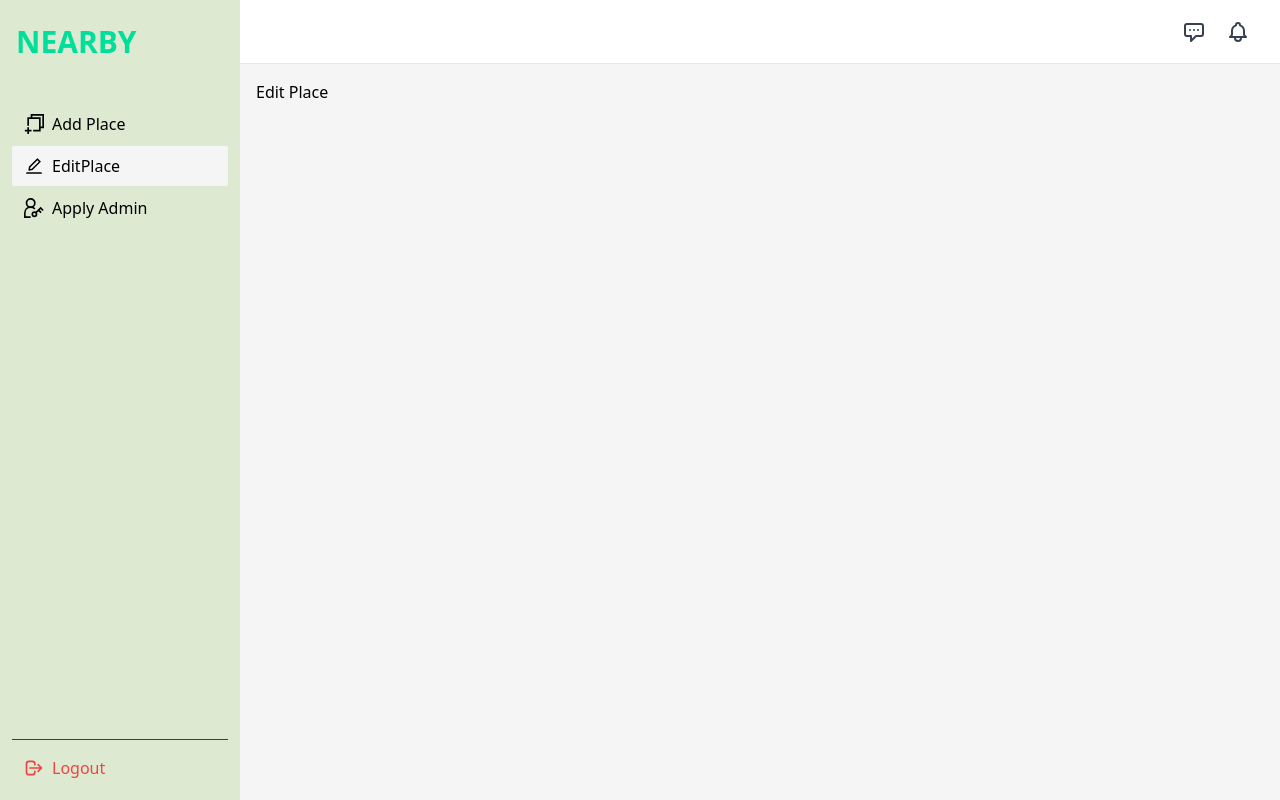
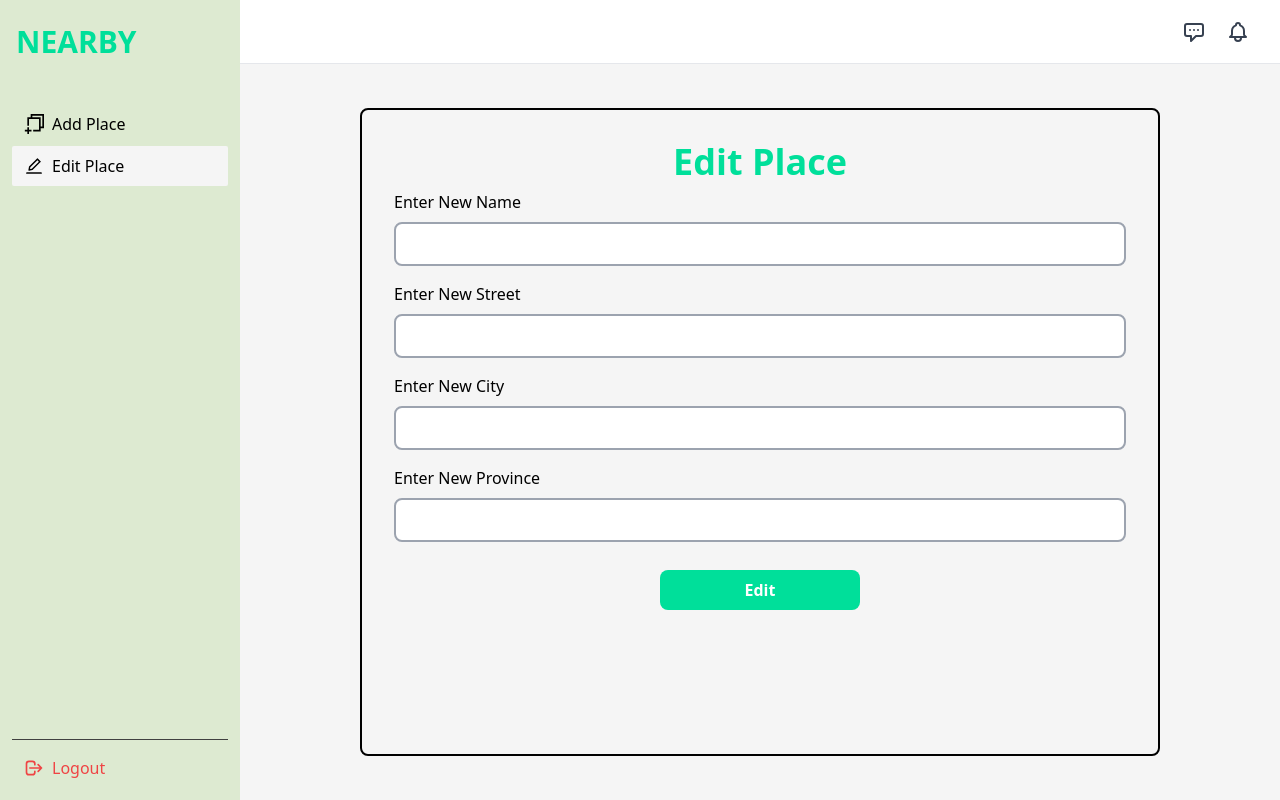
Before and after one commit to DevGeraldR/nearby-web, a React (Create React App) app: page /editPlace in a window 1280 px wide. Built offline with nearby package versions, Linux system fonts and the light colour scheme; no server answers; sample sign-in values are in the browser's storage.

Commit message:
Add Place Added

```diff
--- a/src/App.js
+++ b/src/App.js
@@ -8,7 +8,6 @@ import { PrivateRoute } from "./components/PrivateRoute";
 import { AuthenticatedRoute } from "./components/AuthenticatedRoute";
 import Home from "./components/dashboard/Home";
 import AddPlace from "./components/dashboard/AddPlace";
-import ApplyAdmin from "./components/dashboard/ApplyAdmin";
 import EditPlace from "./components/dashboard/EditPlace";
 
 function App() {
@@ -24,7 +23,6 @@ function App() {
           <Route element={<PrivateRoute />}>
             <Route exact path="/" element={<Home />}>
               <Route index element={<AddPlace />} />
-              <Route path="/applyadmin" element={<ApplyAdmin />} />
               <Route path="/editPlace" element={<EditPlace />} />
             </Route>
           </Route>
--- a/src/components/dashboard/AddPlace.jsx
+++ b/src/components/dashboard/AddPlace.jsx
@@ -1,15 +1,75 @@
-import React, { useState } from "react";
+import { doc, setDoc } from "firebase/firestore";
+import React, { useEffect, useState } from "react";
+import { useAuth } from "../context/AuthContext";
+import { db } from "../firebase/firebase";
 
 function AddPlace() {
   const [name, setName] = useState("");
+  const [email, setEmail] = useState("");
   const [street, setStreet] = useState("");
   const [city, setCity] = useState("");
   const [province, setProvince] = useState("");
+  const [adminName, setAdminName] = useState("");
+  const [adminEmail, setAdminEmail] = useState("");
+  const [contactNumber, setContactNumber] = useState("");
+  const [lat, setLat] = useState(null);
+  const [long, setLong] = useState(null);
+  const geolocationAPI = navigator.geolocation;
+  const { currentUser } = useAuth();
+  // For photo: Not implemented yet
+  const [photo] = useState("");
+
+  useEffect(() => {
+    if (!geolocationAPI) {
+      alert("Geolocation API is not available in your browser!");
+    } else {
+      geolocationAPI.getCurrentPosition(
+        (position) => {
+          const { coords } = position;
+          setLat(coords.latitude);
+          setLong(coords.longitude);
+        },
+        (error) => {
+          alert(error);
+        }
+      );
+    }
+    if (currentUser) {
+      setAdminName(currentUser.displayName);
+      setAdminEmail(currentUser.email);
+    }
+  }, [currentUser, geolocationAPI]);
+
+  //To add the hospital in the database
+  const addPlace = () => {
+    //To send the hospital information in our database
+    try {
+      setDoc(doc(db, "Hospitals", name), {
+        adminName: adminName,
+        adminEmail: adminEmail,
+        displayName: name,
+        street: street,
+        city: city,
+        province: province,
+        contactNumber: contactNumber,
+        email: email,
+        latitude: lat,
+        longitude: long,
+        //If the user upload a photo use the photo if not use the default profile picture
+        //Not yet implemented
+        photoURL:
+          photo ||
+          "https://cdn.icon-icons.com/icons2/1465/PNG/512/588hospital_100778.png",
+      });
+      alert("Displayed Succesfully");
+    } catch (e) {
+      console.error("Error adding document: ", e);
+    }
+  };
 
   return (
-    <div className="flex h-screen w-full justify-center">
-      <div className="flex flex-col m-auto">
-        <form className="max-w-[400px] w-full mx-auto rounded-lg border-solid border-2 border-black p-8 px-8">
+    <div className="flex h-full w-full justify-center">
+      <form className="md:w-[400px] m-auto lg:w-[800px] max-w-[800px] rounded-lg border-solid border-2 border-black p-8 justify-center">
         <h2 className="text-4xl text-[#00df9a] font-bold text-center">
           Add Place
         </h2>
@@ -20,6 +80,24 @@ function AddPlace() {
             type="text"
             value={name}
             onChange={(event) => setName(event.target.value)}
+          />
+        </div>
+        <div className="flex flex-col py-2">
+          <label>Email</label>
+          <input
+            className="rounded-lg border-solid border-2 border-gray-400 mt-2 p-2 focus:border-black focus:outline-none"
+            type="text"
+            value={email}
+            onChange={(event) => setEmail(event.target.value)}
+          />
+        </div>
+        <div className="flex flex-col py-2">
+          <label>Contact Number</label>
+          <input
+            className="rounded-lg border-solid border-2 border-gray-400 mt-2 p-2 focus:border-black focus:outline-none"
+            type="text"
+            value={contactNumber}
+            onChange={(event) => setContactNumber(event.target.value)}
           />
         </div>
         <div className="flex flex-col py-2">
@@ -49,16 +127,18 @@ function AddPlace() {
             onChange={(event) => setProvince(event.target.value)}
           />
         </div>
+        <div className="text-center">
           <button
             onClick={(e) => {
               e.preventDefault();
+              addPlace();
             }}
-            className="w-full my-5 py-2 bg-[#00df9a] text-white font-semibold rounded-lg"
+            className="w-[200px] my-5 py-2 bg-[#00df9a] text-white font-semibold rounded-lg"
           >
             Add
           </button>
+        </div>
       </form>
-      </div>
     </div>
   );
 }
--- a/src/components/dashboard/ApplyAdmin.jsx
+++ /dev/null
@@ -1,50 +0,0 @@
-import React, { useState } from "react";
-import { Link, useNavigate } from "react-router-dom";
-import { useAuth } from "../context/AuthContext";
-
-function ApplyAdmin() {
-  const navigate = useNavigate();
-
-  const [validId, setValidId] = useState("");
-  const [address, setAddress] = useState("");
-  const { currentUser } = useAuth();
-
-  return (
-    <div className="flex h-screen w-full justify-center">
-      <div className="flex flex-col m-auto">
-        <form className="max-w-[400px] w-full mx-auto rounded-lg border-solid border-2 border-black p-8 px-8">
-          <h2 className="text-4xl text-[#00df9a] font-bold text-center">
-            Apply Admin
-          </h2>
-          <div className="flex flex-col py-2">
-            <label>Valid ID</label>
-            <input
-              className="rounded-lg border-solid border-2 border-gray-400 mt-2 p-2 focus:border-black focus:outline-none"
-              type="text"
-              value={validId}
-              onChange={(event) => setValidId(event.target.value)}
-            />
-          </div>
-          <div className="flex flex-col py-2">
-            <label>Address</label>
-            <input
-              className="rounded-lg border-solid border-2 border-gray-400 mt-2 p-2 focus:border-black focus:outline-none"
-              type="text"
-              value={address}
-              onChange={(event) => setAddress(event.target.value)}
-            />
-          </div>
-          <button
-            onClick={(e) => {
-              e.preventDefault();
-            }}
-            className="w-full my-5 py-2 bg-[#00df9a] text-white font-semibold rounded-lg"
-          >
-            Apply
-          </button>
-        </form>
-      </div>
-    </div>
-  );
-}
-export default ApplyAdmin;
--- a/src/components/dashboard/EditPlace.jsx
+++ b/src/components/dashboard/EditPlace.jsx
@@ -1,7 +1,66 @@
-import React from "react";
+import React, { useState } from "react";
 
 function EditPlace() {
-  return <div>Edit Place</div>;
+  const [name, setName] = useState("");
+  const [street, setStreet] = useState("");
+  const [city, setCity] = useState("");
+  const [province, setProvince] = useState("");
+
+  return (
+    <div className="flex h-full w-full justify-center">
+      <form className="h-[90%] md:w-[400px] m-auto lg:w-[800px] max-w-[800px] rounded-lg border-solid border-2 border-black p-8 justify-center">
+        <h2 className="text-4xl text-[#00df9a] font-bold text-center">
+          Edit Place
+        </h2>
+        <div className="flex flex-col py-2">
+          <label>Enter New Name</label>
+          <input
+            className="rounded-lg border-solid border-2 border-gray-400 mt-2 p-2 focus:border-black focus:outline-none"
+            type="text"
+            value={name}
+            onChange={(event) => setName(event.target.value)}
+          />
+        </div>
+        <div className="flex flex-col py-2">
+          <label>Enter New Street</label>
+          <input
+            className="rounded-lg border-solid border-2 border-gray-400 mt-2 p-2 focus:border-black focus:outline-none"
+            type="text"
+            value={street}
+            onChange={(event) => setStreet(event.target.value)}
+          />
+        </div>
+        <div className="flex flex-col py-2">
+          <label>Enter New City</label>
+          <input
+            className="rounded-lg border-solid border-2 border-gray-400 mt-2 p-2 focus:border-black focus:outline-none"
+            type="text"
+            value={city}
+            onChange={(event) => setCity(event.target.value)}
+          />
+        </div>
+        <div className="flex flex-col py-2">
+          <label>Enter New Province</label>
+          <input
+            className="rounded-lg border-solid border-2 border-gray-400 mt-2 p-2 focus:border-black focus:outline-none"
+            type="text"
+            value={province}
+            onChange={(event) => setProvince(event.target.value)}
+          />
+        </div>
+        <div className="text-center">
+          <button
+            onClick={(e) => {
+              e.preventDefault();
+            }}
+            className="w-[200px] my-5 py-2 bg-[#00df9a] text-white font-semibold rounded-lg"
+          >
+            Edit
+          </button>
+        </div>
+      </form>
+    </div>
+  );
 }
 
 export default EditPlace;
--- a/src/components/dashboard/Header.jsx
+++ b/src/components/dashboard/Header.jsx
@@ -4,7 +4,7 @@ import { HiOutlineBell, HiOutlineChatAlt } from "react-icons/hi";
 
 export default function Header() {
   return (
-    <div className="bg-white h-16 px-4 flex items-center border-b border-gray-200 justify-end">
+    <div className="h-16 px-4 bg-white flex items-center border-b border-gray-200 justify-end">
       <div className="flex items-center gap-2 mr-2">
         <Popover className="relative">
           {({ open }) => (
@@ -27,7 +27,7 @@ export default function Header() {
                 leaveFrom="opacity-100 translate-y-0"
                 leaveTo="opacity-0 translate-y-1"
               >
-                <Popover.Panel className="absolute right-0 z-10 mt-2.5 transform w-80">
+                <Popover.Panel className="absolute right-0 z-10 mt-2.5 transform md:w-80 w-60">
                   <div className="bg-white rounded-sm shadow-md ring-1 ring-black ring-opacity-5 px-2 py-2.5">
                     <strong className="text-gray-700 font-medium">
                       Messages
@@ -67,7 +67,7 @@ export default function Header() {
                 leaveFrom="opacity-100 translate-y-0"
                 leaveTo="opacity-0 translate-y-1"
               >
-                <Popover.Panel className="absolute right-0 z-10 mt-2.5 transform w-80">
+                <Popover.Panel className="absolute right-0 z-10 mt-2.5 transform md:w-80 w-60">
                   <div className="bg-white rounded-sm shadow-md ring-1 ring-black ring-opacity-5 px-2 py-2.5">
                     <strong className="text-gray-700 font-medium">
                       Notifications
--- a/src/components/dashboard/Home.jsx
+++ b/src/components/dashboard/Home.jsx
@@ -3,13 +3,15 @@ import { Outlet } from "react-router-dom";
 import Header from "./Header";
 import Sidebar from "./Sidebar";
 
+// FOR DASHOARD LAYOUT
+
 function Home() {
   return (
-    <div className="bg-neutral-100 h-screen w-screen overflow-hidden flex flex-row">
+    <div className="bg-neutral-100 h-screen w-screen flex flex-row">
       <Sidebar />
-      <div className="flex flex-col flex-1">
+      <div className="flex flex-col flex-1 overflow-hidden">
         <Header />
-        <div className="flex-1 p-4 min-h-0 overflow-auto">
+        <div className="flex-1 p-2 overflow-auto">
           <Outlet />
         </div>
       </div>
--- a/src/components/dashboard/Sidebar.jsx
+++ b/src/components/dashboard/Sidebar.jsx
@@ -32,7 +32,7 @@ export default function Sidebar() {
         <div className="flex flex-col gap-0.5 pt-2 border-t border-neutral-700">
           <div
             className={
-              "cursor-pointer text-red-500 flex items-center gap-2 font-light px-3 py-2 hover:bg-[#f5f5f5] hover:no-underline active:bg-white rounded-sm text-base"
+              "cursor-pointer text-red-500 flex items-center gap-2 font-light px-3 py-2 hover:bg-[#e2e2e2] hover:no-underline active:bg-white rounded-sm text-base"
             }
             onClick={handleClick}
           >
@@ -77,7 +77,7 @@ export default function Sidebar() {
         <div className="flex flex-col gap-0.5 pt-2 border-t border-neutral-700">
           <div
             className={
-              "cursor-pointer text-red-500 flex items-center gap-2 font-light px-3 py-2 hover:bg-[#f5f5f5] hover:no-underline active:bg-white rounded-sm text-base"
+              "cursor-pointer text-red-500 flex items-center gap-2 font-light px-3 py-2 hover:bg-[#e2e2e2] hover:no-underline active:bg-white rounded-sm text-base"
             }
             onClick={handleClick}
           >
--- a/src/components/lib/constants.jsx
+++ b/src/components/lib/constants.jsx
@@ -1,5 +1,5 @@
 import { AiOutlineEdit } from "react-icons/ai";
-import { GrUserAdmin, GrChapterAdd } from "react-icons/gr";
+import { GrChapterAdd } from "react-icons/gr";
 
 export const DASHBOARD_SIDEBAR_LINKS = [
   {
@@ -10,14 +10,8 @@ export const DASHBOARD_SIDEBAR_LINKS = [
   },
   {
     key: "editPlace",
-    label: "EditPlace",
+    label: "Edit Place",
     path: "/editPlace",
     icon: <AiOutlineEdit />,
   },
-  {
-    key: "applyAdmin",
-    label: "Apply Admin",
-    path: "/applyAdmin",
-    icon: <GrUserAdmin />,
-  },
 ];
```
Lines whose indentation alone changed are shown as unchanged.
